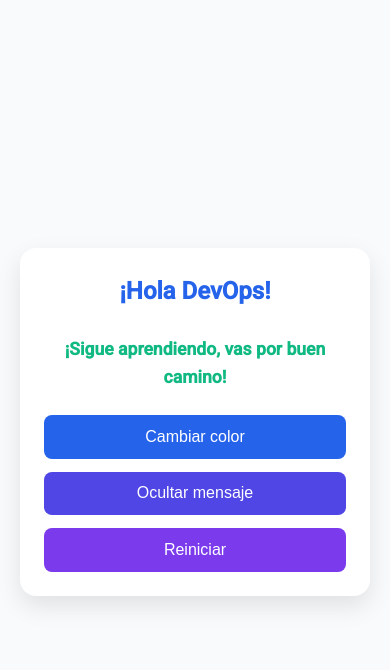
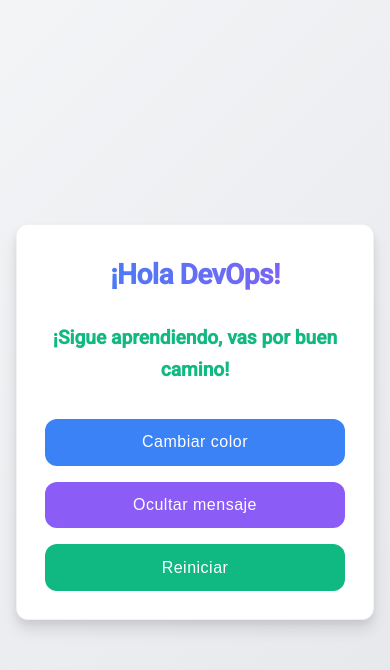
Before and after one commit to ronabuelo1/proyecto-devops, a plain HTML site: page index.html in a window 390 px wide. Both pictures are taken after a click on the button "Mostrar mensaje". Drawn offline with Linux system fonts and the light colour scheme.

Commit message:
Mejorados estilos de la tarjeta y botones

```diff
--- a/style.css
+++ b/style.css
@@ -1,11 +1,14 @@
 :root {
-  --primary-color: #2563eb;
-  --secondary-color: #4f46e5;
-  --tertiary-color: #7c3aed;
-  --text-color: #1e293b;
-  --bg-color: #f8fafc;
+  --primary-color: #3b82f6;
+  --secondary-color: #8b5cf6;
+  --tertiary-color: #10b981;
+  --accent-color: #ec4899;
+  --text-color: #1f2937;
+  --bg-color: #f9fafb;
   --card-color: #ffffff;
   --success-color: #10b981;
+  --border-radius: 12px;
+  --transition-speed: 0.25s;
 }
 
 * {
@@ -19,7 +22,7 @@ body {
   min-height: 100vh;
   justify-content: center;
   align-items: center;
-  background: var(--bg-color);
+  background: linear-gradient(135deg, #f3f4f6 0%, #e5e7eb 100%);
   font-family: 'Roboto', sans-serif;
   line-height: 1.6;
   color: var(--text-color);
@@ -28,46 +31,83 @@ body {
 .container {
   width: 100%;
   max-width: 1200px;
-  padding: 20px;
+  padding: 2rem;
 }
 
 .card {
   background: var(--card-color);
-  padding: 2rem;
-  border-radius: 1rem;
-  box-shadow: 0 10px 25px rgba(0, 0, 0, 0.1);
+  padding: 2.5rem;
+  border-radius: var(--border-radius);
+  box-shadow:
+    0 4px 6px rgba(0, 0, 0, 0.05),
+    0 10px 15px rgba(0, 0, 0, 0.1);
   text-align: center;
-  transition: all 0.3s ease;
-  max-width: 450px;
+  transition: all var(--transition-speed) ease;
+  max-width: 480px;
   margin: 0 auto;
+  border: 1px solid rgba(0, 0, 0, 0.05);
+}
+
+.card:hover {
+  box-shadow:
+    0 10px 15px rgba(0, 0, 0, 0.1),
+    0 20px 25px rgba(0, 0, 0, 0.1);
+  transform: translateY(-2px);
 }
 
 .card__title {
-  font-size: 1.8rem;
+  font-size: 2rem;
   margin-bottom: 1.5rem;
   color: var(--primary-color);
+  font-weight: 600;
+  letter-spacing: -0.5px;
+  background: linear-gradient(to right, var(--primary-color), var(--secondary-color));
+  -webkit-background-clip: text;
+  background-clip: text;
+  color: transparent;
 }
 
 .card__message {
-  margin: 1rem 0;
-  font-size: 1.1rem;
+  margin: 1.5rem 0;
+  font-size: 1.2rem;
+  line-height: 1.7;
+  color: #4b5563;
 }
 
 .card__buttons {
   display: flex;
   flex-direction: column;
-  gap: 0.8rem;
-  margin-top: 1.5rem;
+  gap: 1rem;
+  margin-top: 2rem;
 }
 
 .btn {
-  padding: 0.8rem 1.5rem;
-  font-size: 1rem;
+  padding: 1rem 1.75rem;
+  font-size: 1.05rem;
   border: none;
-  border-radius: 0.5rem;
+  border-radius: var(--border-radius);
   cursor: pointer;
-  transition: all 0.2s ease;
+  transition: all var(--transition-speed) ease;
   font-weight: 500;
+  letter-spacing: 0.5px;
+  position: relative;
+  overflow: hidden;
+}
+
+.btn::after {
+  content: '';
+  position: absolute;
+  top: 0;
+  left: 0;
+  width: 100%;
+  height: 100%;
+  background: rgba(255, 255, 255, 0.1);
+  transform: translateX(-100%);
+  transition: transform 0.3s ease;
+}
+
+.btn:hover::after {
+  transform: translateX(0);
 }
 
 .btn--primary {
@@ -85,13 +125,20 @@ body {
   color: white;
 }
 
+.btn--accent {
+  background-color: var(--accent-color);
+  color: white;
+}
+
 .btn:hover {
-  transform: translateY(-2px);
-  box-shadow: 0 4px 8px rgba(0, 0, 0, 0.1);
+  transform: translateY(-3px);
+  box-shadow:
+    0 4px 6px rgba(0, 0, 0, 0.1),
+    0 10px 15px rgba(0, 0, 0, 0.1);
 }
 
 .btn:active {
-  transform: translateY(0);
+  transform: translateY(1px);
 }
 
 .hidden {
@@ -102,20 +149,35 @@ body {
   display: block;
   color: var(--success-color);
   font-weight: 600;
-  animation: fadeIn 0.5s ease;
+  animation: fadeIn 0.4s cubic-bezier(0.175, 0.885, 0.32, 1.275);
 }
 
 @keyframes fadeIn {
-  from { opacity: 0; transform: translateY(10px); }
-  to { opacity: 1; transform: translateY(0); }
+  from {
+    opacity: 0;
+    transform: translateY(15px);
+  }
+  to {
+    opacity: 1;
+    transform: translateY(0);
+  }
 }
 
 @media (max-width: 480px) {
+  .container {
+    padding: 1rem;
+  }
+
   .card {
-    padding: 1.5rem;
+    padding: 1.75rem;
   }
 
   .card__title {
-    font-size: 1.5rem;
+    font-size: 1.75rem;
+  }
+
+  .btn {
+    padding: 0.9rem 1.5rem;
+    font-size: 1rem;
   }
 }
```
